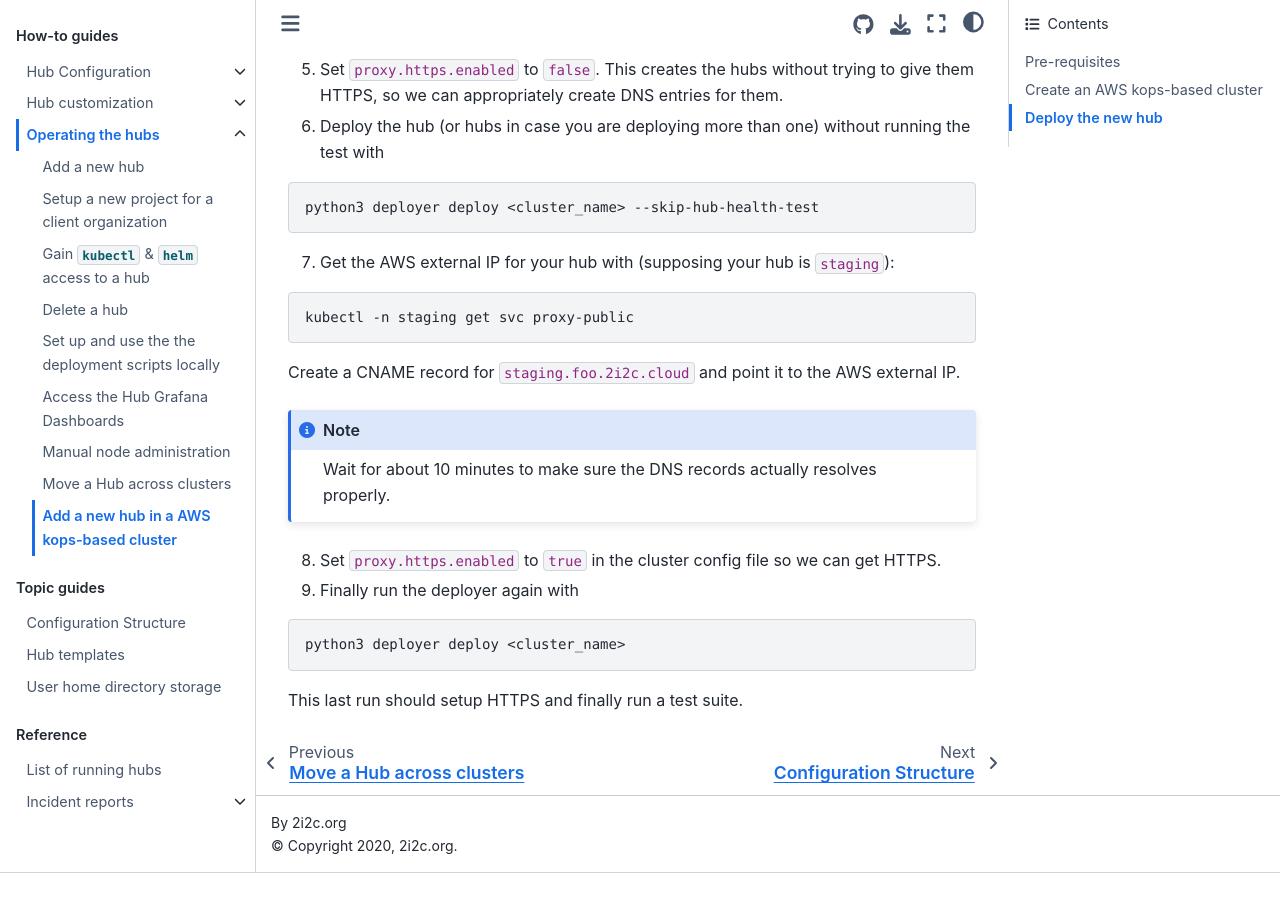
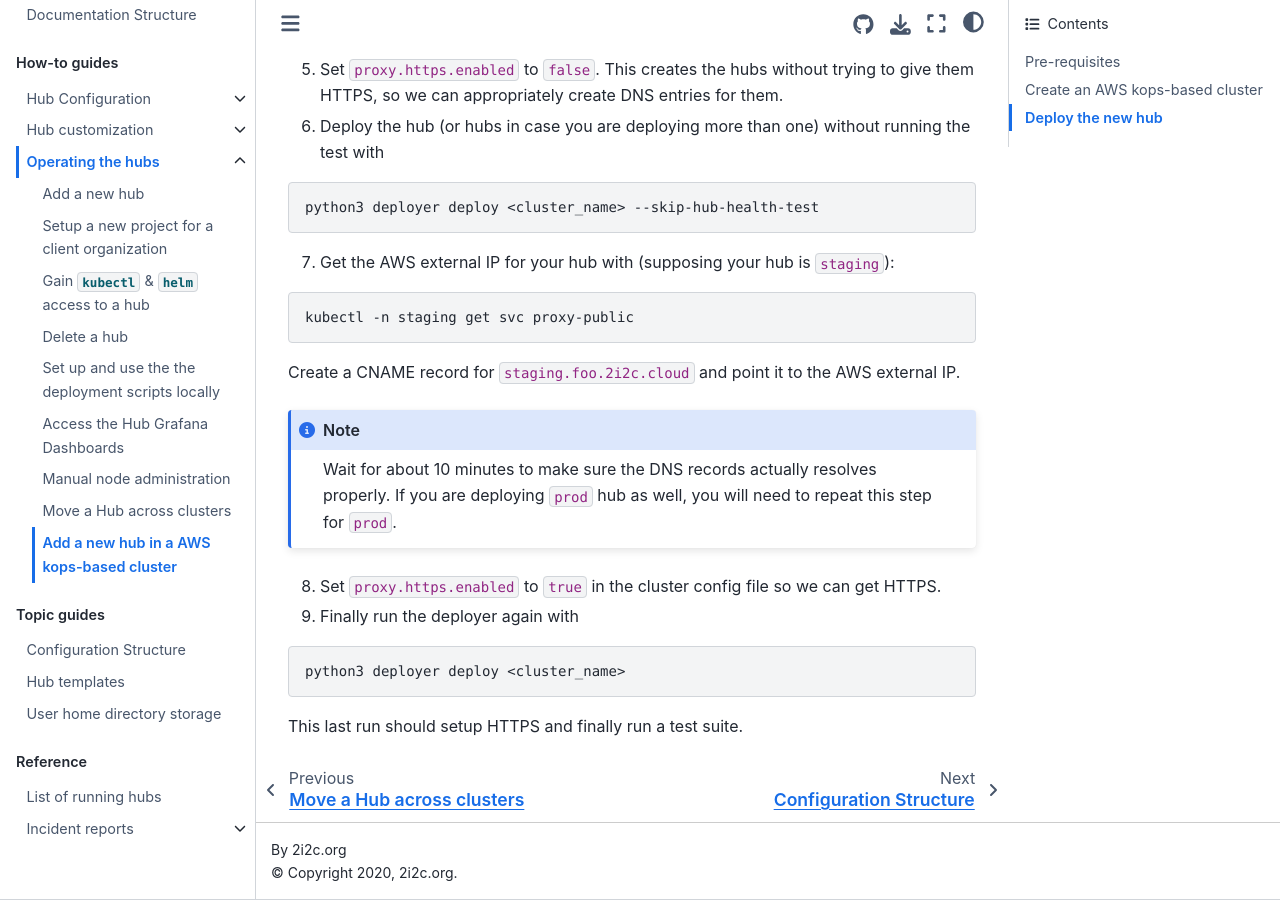
Before and after one commit to 2i2c-org/infrastructure, a Sphinx documentation site: the page built from docs/howto/operate/add-aws-hub.md, in a window 1280 px wide and 900 px high, scrolled down 4509 px. Built offline with Sphinx 7.4.7 and the Sphinx Book theme 1.1.4, drawn with Linux system fonts in a browser that asks for light colours; before the commit the page ends 5382 px from its top, so only the background shows below that.

Commit message:
Amend the note to repeat the CNAME step for prod
If you are deploying a `prod` hub alongside with the `staging` hub, you
will need to repeat the CNAME configuration for `prod` as outlined in
the step 7.

````diff
--- a/docs/howto/operate/add-aws-hub.md
+++ b/docs/howto/operate/add-aws-hub.md
@@ -211,6 +211,7 @@ Create a CNAME record for `staging.foo.2i2c.cloud` and point it to the AWS exter
 
 ```{note}
 Wait for about 10 minutes to make sure the DNS records actually resolves properly.
+If you are deploying `prod` hub as well, you will need to repeat this step for `prod`.
 ```
 
 8. Set `proxy.https.enabled` to `true` in the cluster config file so we can get HTTPS.
````
